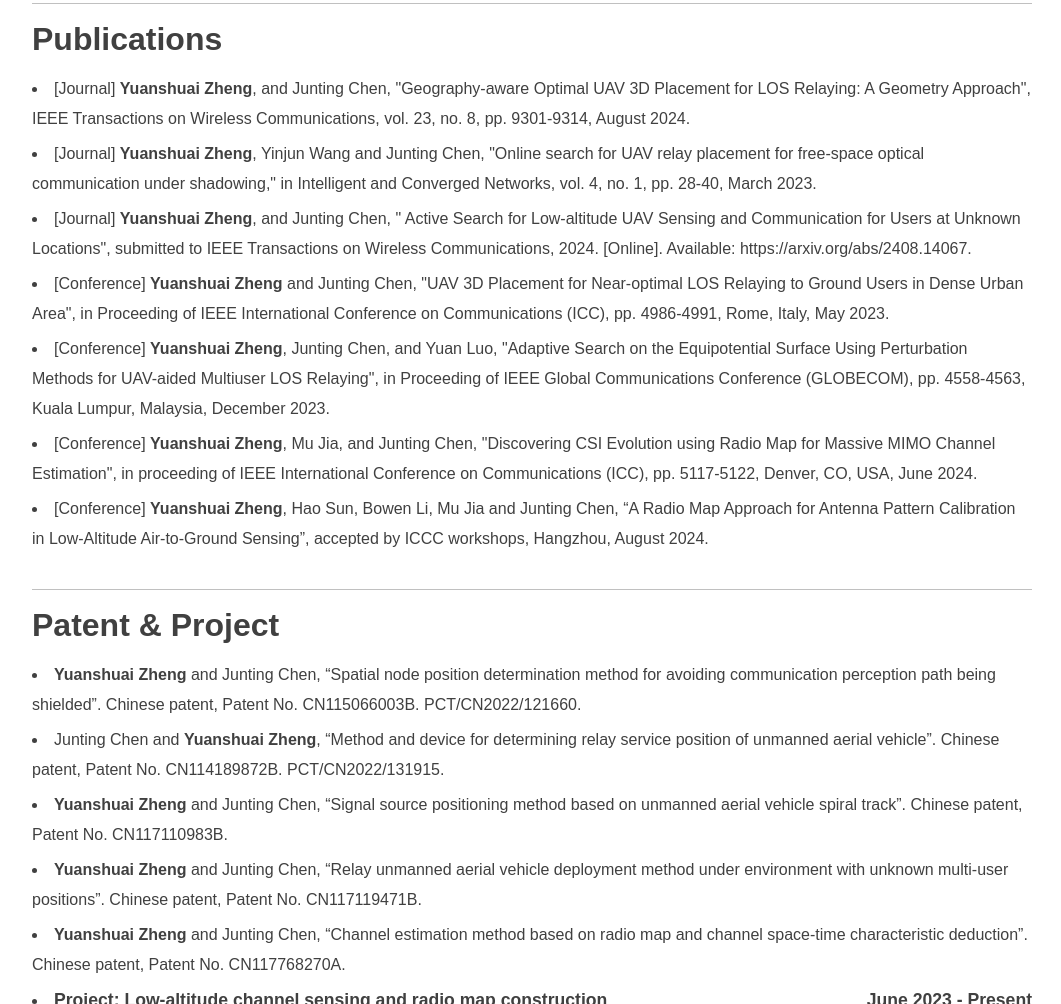
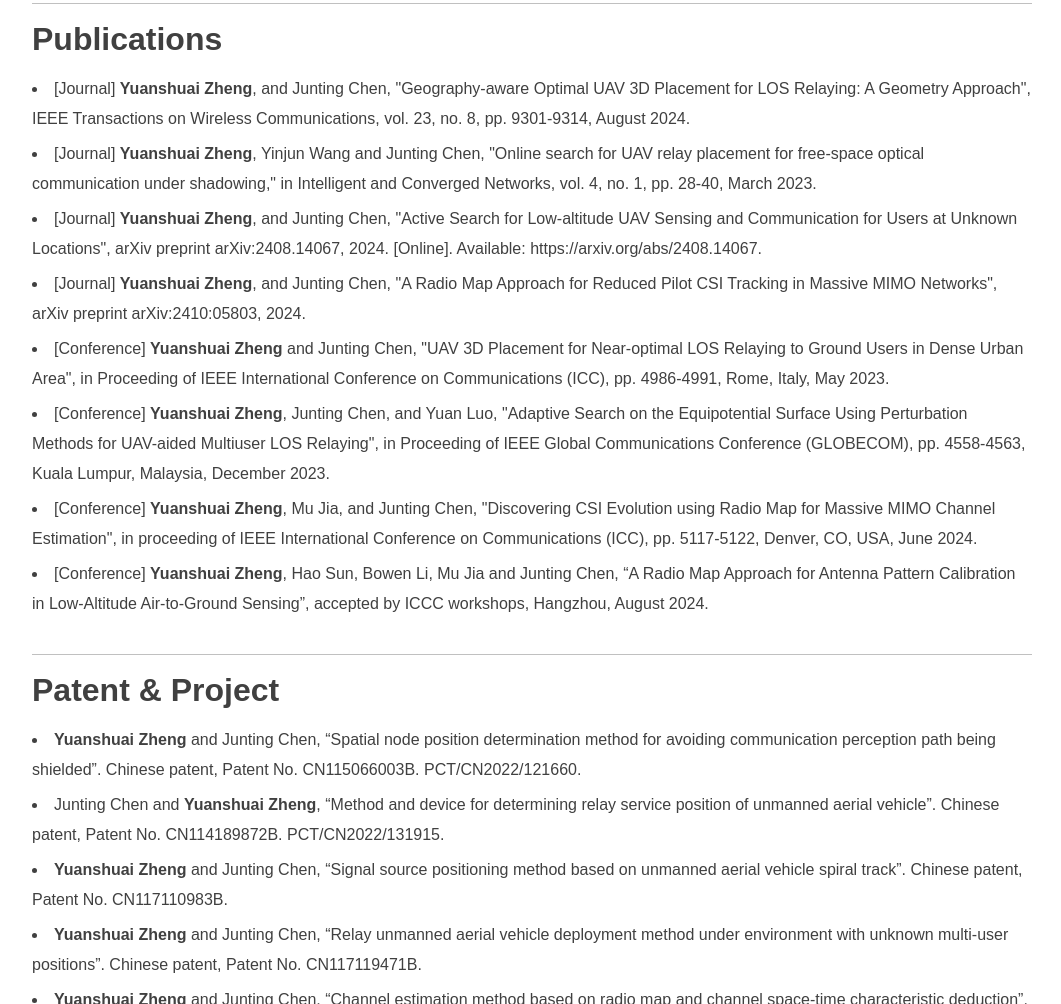
Before and after one commit to zysps1/yuanshuai, a plain HTML site: page index.html in a window 1280 px wide. Shown: the part 1026-2030 px from the top of the page, without its empty margins (108-1169 px from the left). Drawn offline with Linux system fonts and the light colour scheme.

Commit message:
Update index.html

```diff
--- a/index.html
+++ b/index.html
@@ -400,7 +400,10 @@
 			[Journal] <b>Yuanshuai Zheng</b>, Yinjun Wang and Junting Chen, "Online search for UAV relay placement for free-space optical communication under shadowing," in Intelligent and Converged Networks, vol. 4, no. 1, pp. 28-40, March 2023.
 		</li>
 		<li>
-			[Journal] <b>Yuanshuai Zheng</b>, and Junting Chen, " Active Search for Low-altitude UAV Sensing and Communication for Users at Unknown Locations", submitted to IEEE Transactions on Wireless Communications, 2024. [Online]. Available: https://arxiv.org/abs/2408.14067.
+			[Journal] <b>Yuanshuai Zheng</b>, and Junting Chen, "Active Search for Low-altitude UAV Sensing and Communication for Users at Unknown Locations", arXiv preprint arXiv:2408.14067, 2024. [Online]. Available: https://arxiv.org/abs/2408.14067.
+		</li>
+		<li>
+			[Journal] <b>Yuanshuai Zheng</b>, and Junting Chen, "A Radio Map Approach for Reduced Pilot CSI Tracking in Massive MIMO Networks", arXiv preprint arXiv:2410:05803, 2024.
 		</li>
 		<li>
 			[Conference] <b>Yuanshuai Zheng</b> and Junting Chen, "UAV 3D Placement for Near-optimal LOS Relaying to Ground Users in Dense Urban Area", in Proceeding of IEEE International Conference on Communications (ICC), pp. 4986-4991, Rome, Italy, May 2023.
```
